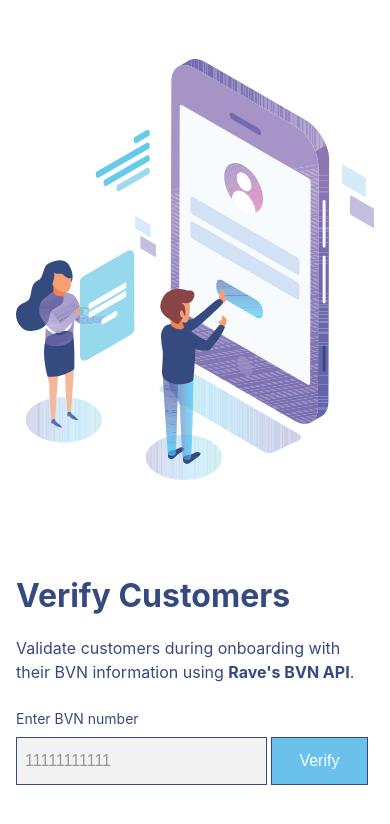
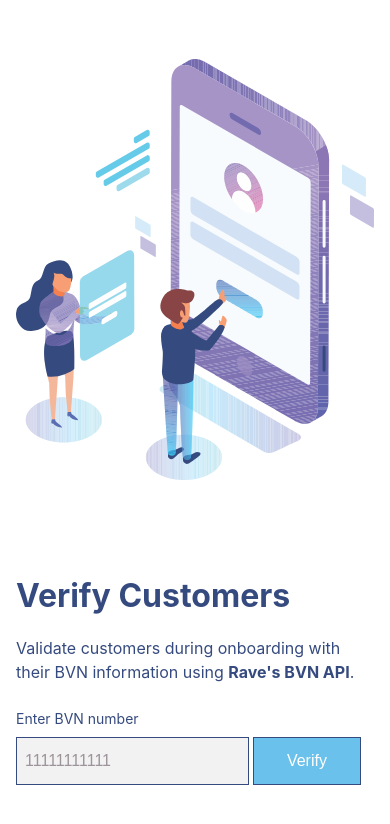
Before and after one commit to jegedeolamide99/BVN-test, a plain HTML site: page index.html in a window 390 px wide. Drawn offline with Linux system fonts and the light colour scheme.

Commit message:
Change button and input fiel width

```diff
--- a/sass/_media.scss
+++ b/sass/_media.scss
@@ -32,12 +32,12 @@
           font-size: 0.875rem;
         }
         input {
-          width: 70%;
+          width: 65%;
           padding: 0.875rem 0.5rem;
           font-size: 1rem;
         }
         button {
-          width: 27%;
+          width: 30%;
           padding: 0.875rem 0.5rem;
           font-size: 1rem;
           font-weight: 400;
--- a/sass/style.scss
+++ b/sass/style.scss
@@ -31,7 +31,7 @@ header {
         margin-bottom: 0.5rem;
       }
       input {
-        width: 70%;
+        width: 65%;
         padding: 1rem;
         font-size: 1.25rem;
         border: 1px solid $dark-purple;
@@ -45,7 +45,7 @@ header {
         }
       }
       button {
-        width: 20%;
+        width: 30%;
         padding: 1rem 0.5rem;
         text-align: center;
         font-size: 1.25rem;
```
Also changed, not shown: style.css.
